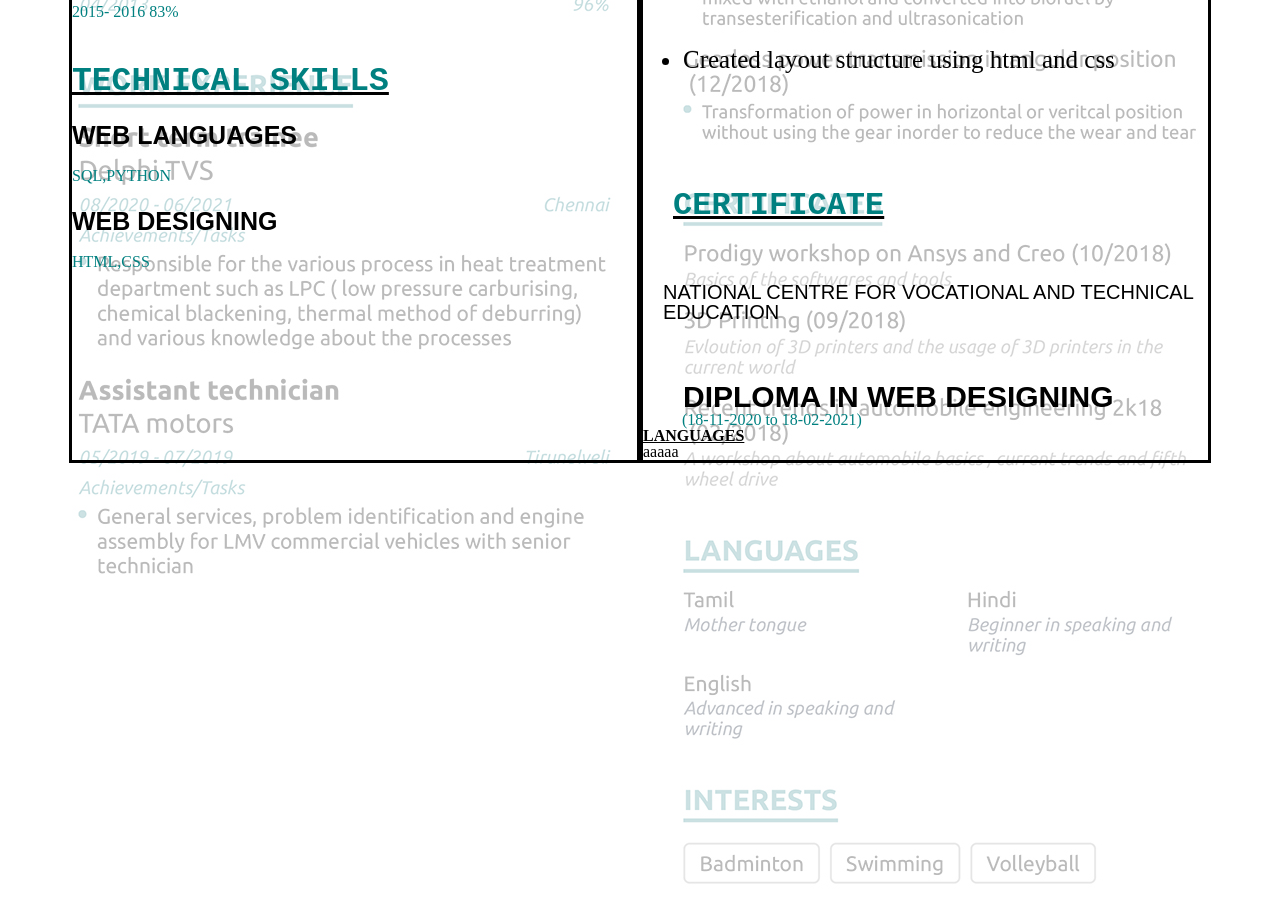
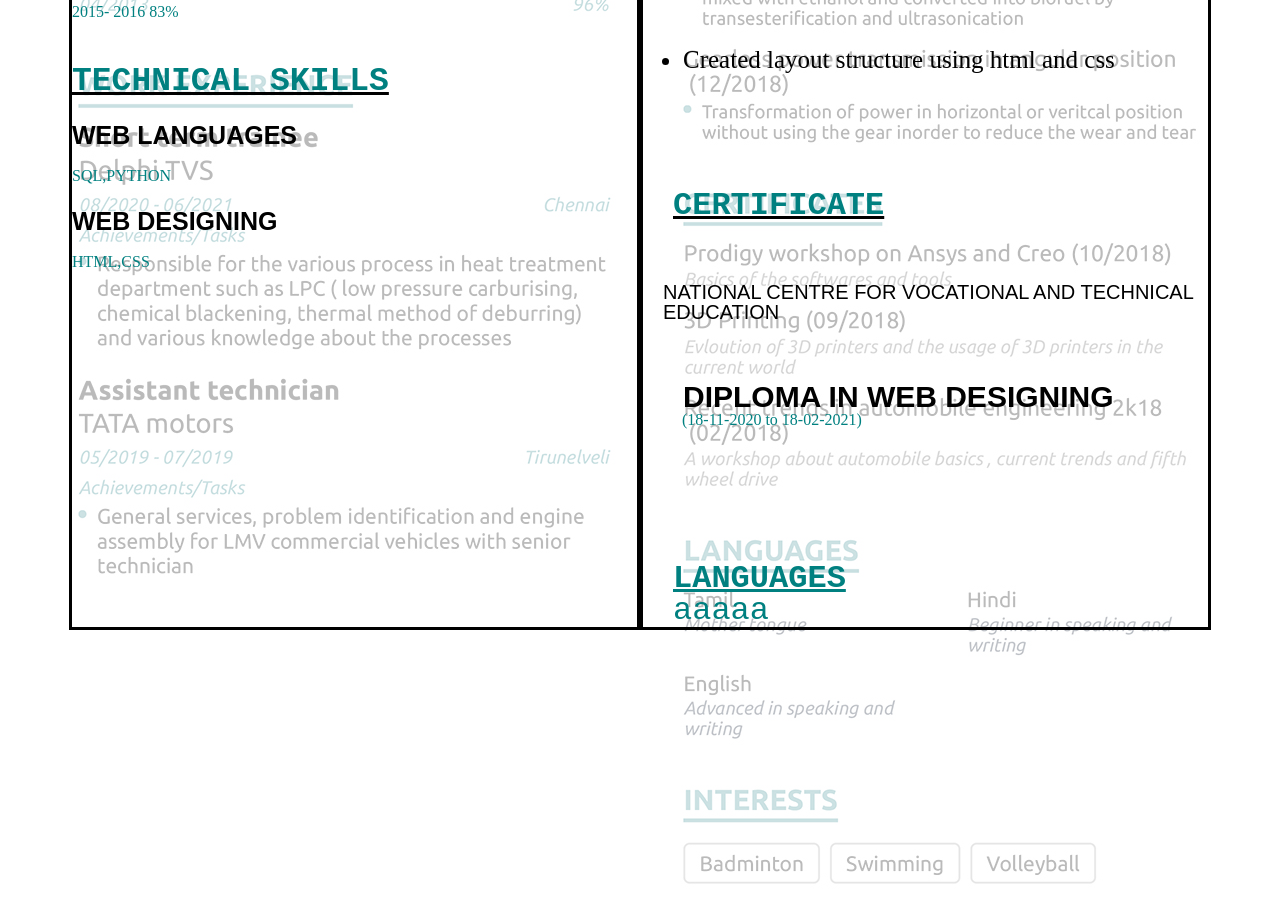
Before and after one commit to FabevyVel/fsd-03-project-1, a website: page santhosh/layout.html in a window 1280 px wide. Shown: the part 735-1658 px from the top of the page. Drawn offline with Linux system fonts and the light colour scheme.

Commit message:
fix class styles.

```diff
--- a/santhosh/layout.html
+++ b/santhosh/layout.html
@@ -116,7 +116,7 @@
                                 <span>(18-11-2020 to 18-02-2021)</span>
 
                         </div>
-                        <div classs="right-content-4">
+                        <div class="right-content-4">
                             <u><h2>LANGUAGES</h2></u>
                            <p>aaaaa</p>
 
```
